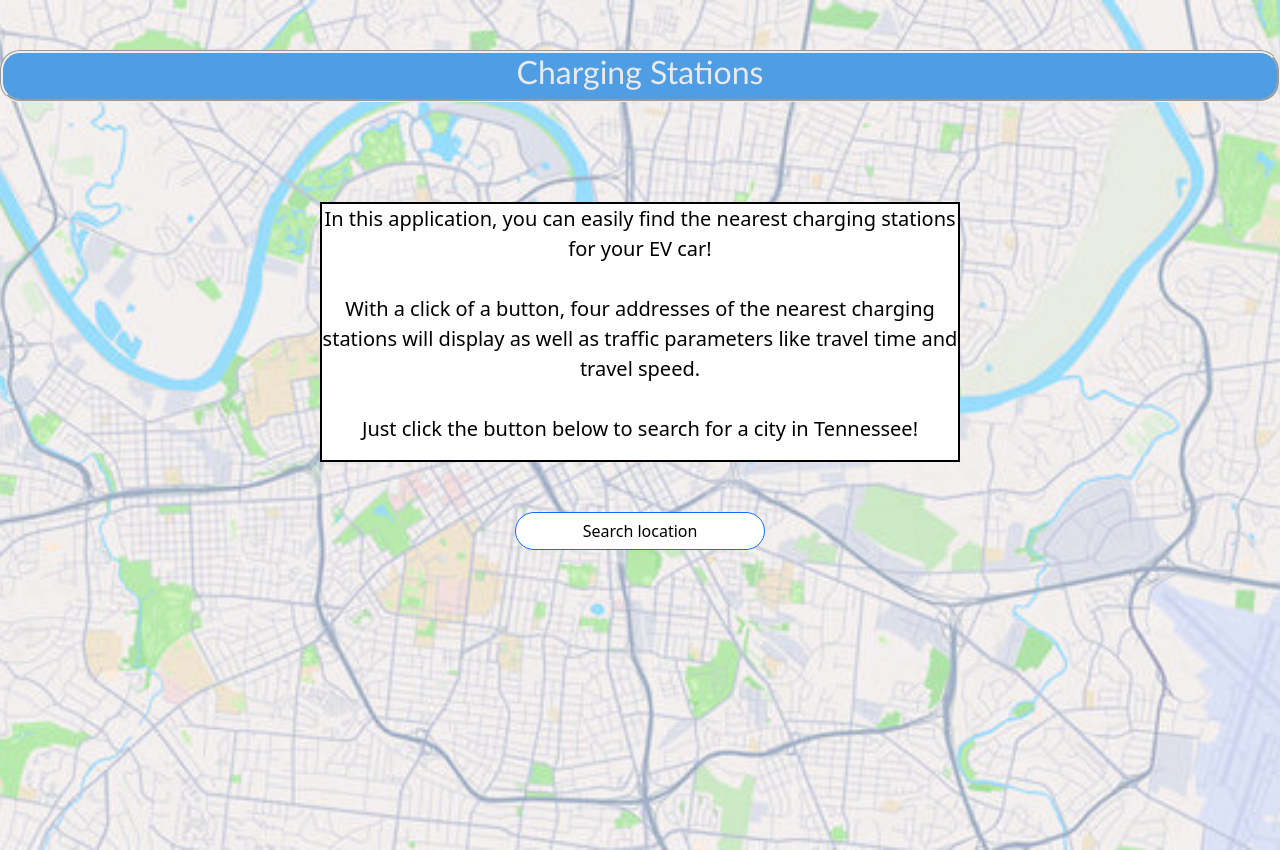
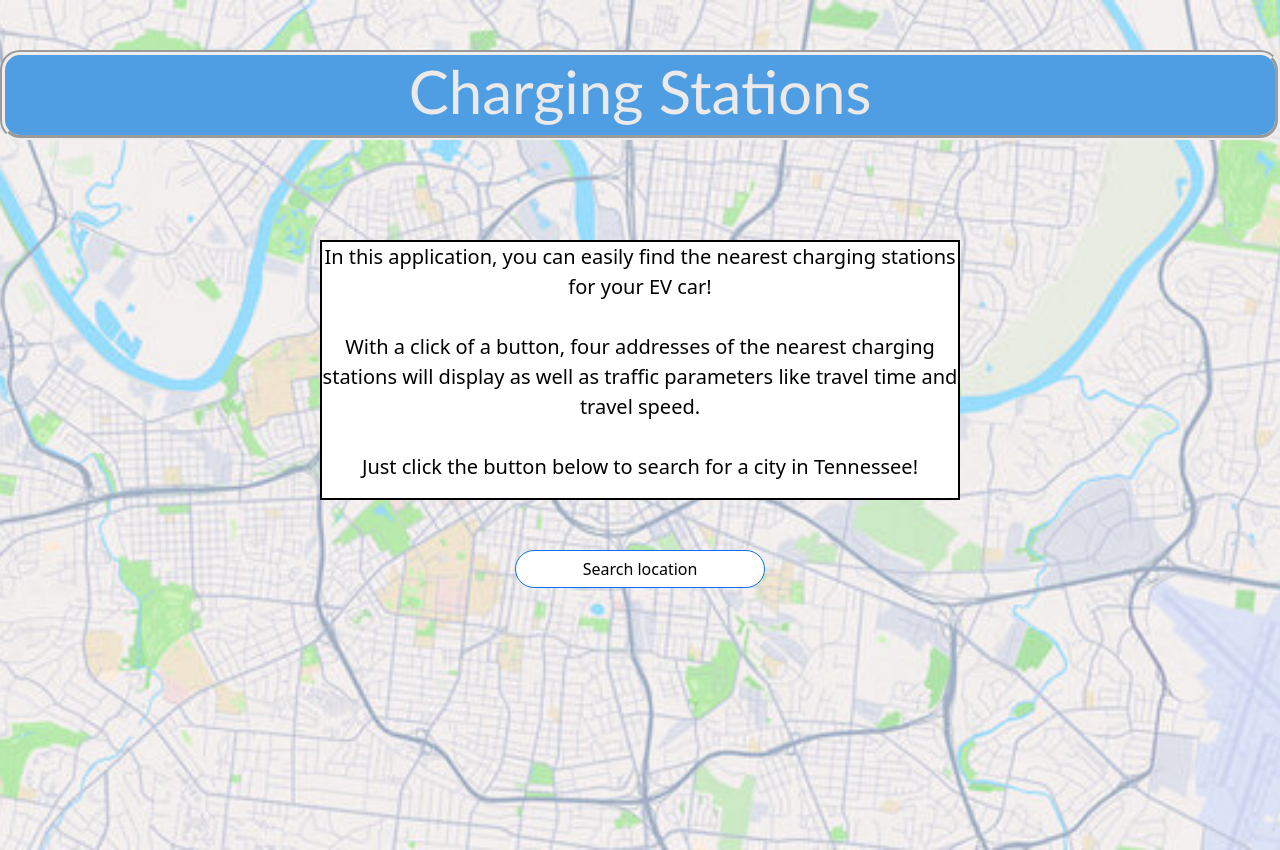
Before and after one commit to mackemo/Project-1-CarCharge, a plain HTML site: page index.html in a window 1280 px wide. Drawn offline with nearby package versions, Linux system fonts and the light colour scheme.

Commit message:
changing header size to become more visible

```diff
--- a/assets/style.css
+++ b/assets/style.css
@@ -6,6 +6,11 @@ header {
     background-color: rgb(79, 158, 228);
     margin-top: 50px;
     border-radius: 20px;
+    border-width: 5px;
+}
+
+#chargingStations {
+    font-size: 60px;
 }
 
 /* Body */
--- a/index.html
+++ b/index.html
@@ -11,7 +11,7 @@
 <body>
   <!--Header-->
   <header class="text-center">
-    <h2>Charging Stations</h2>
+    <h2 id="chargingStations">Charging Stations</h2>
   </header>
 
   <!--Paragraph Content-->
```
Also changed, not shown: assets/data.css (+7 -0 lines).
